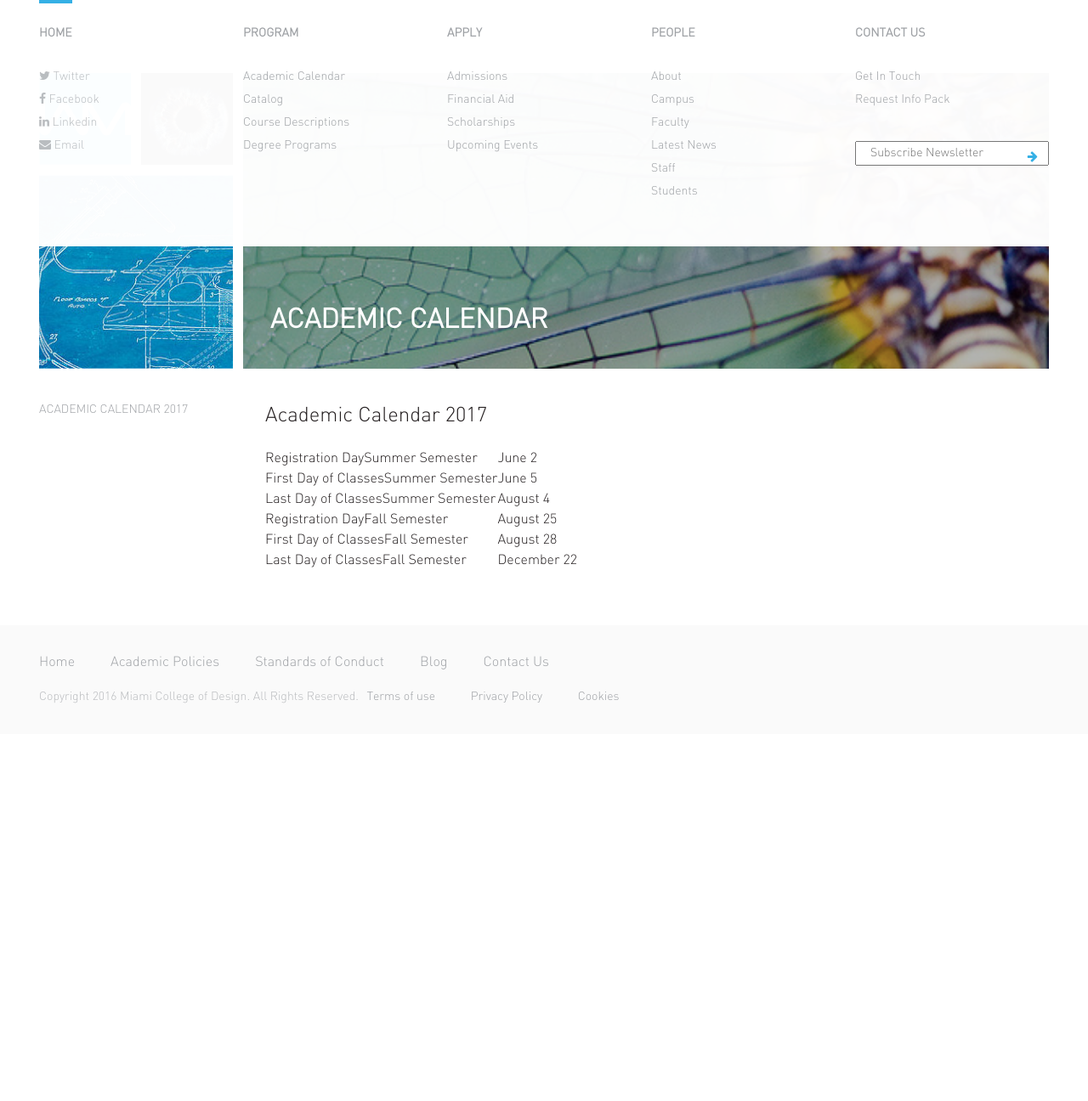
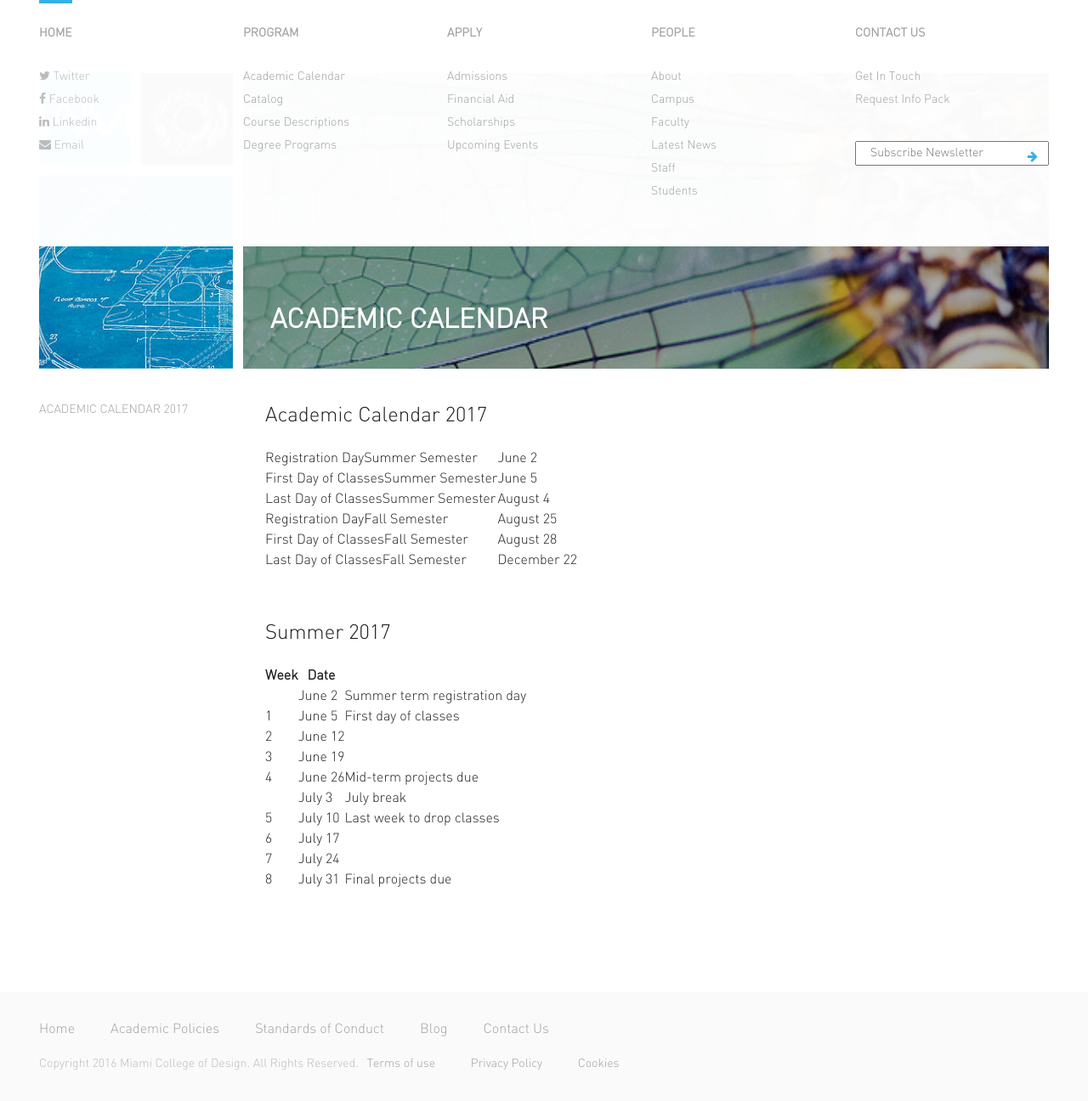
Before and after one commit to akritibhusal/MiamiCollegeofDesign, a Jekyll site: the page built from program/academic-calendar.markdown, in a window 1280 px wide. Shown: the whole page at 85% size. Built offline with Jekyll 4.4.1, drawn with Linux system fonts in a browser that asks for light colours; nearby versions of some CDN libraries; before the commit the page ends 900 px from its top, so only the background shows below that.

Commit message:
Updated Academic Calendar

```diff
--- a/program/academic-calendar.markdown
+++ b/program/academic-calendar.markdown
@@ -17,3 +17,26 @@ header_title: Academic Calendar
 |Registration DayFall Semester|August 25|
 |First Day of ClassesFall Semester|August 28|
 |Last Day of ClassesFall Semester|December 22|
+
+{:.sep-line}
+&nbsp;
+
+## Summer 2017
+{:#summer-2017}
+
+|Week|Date||
+| ------------- | ------------- | ------------- |
+||June 2|Summer term registration day|
+|1|June 5|First day of classes|
+|2|June 12||
+|3|June 19||
+|4|June 26|Mid-term projects due|
+||July 3|July break|
+|5|July 10|Last week to drop classes|
+|6|July 17||
+|7|July 24||
+|8|July 31|Final projects due|
+
+
+{:.sep-line}
+&nbsp;
```
